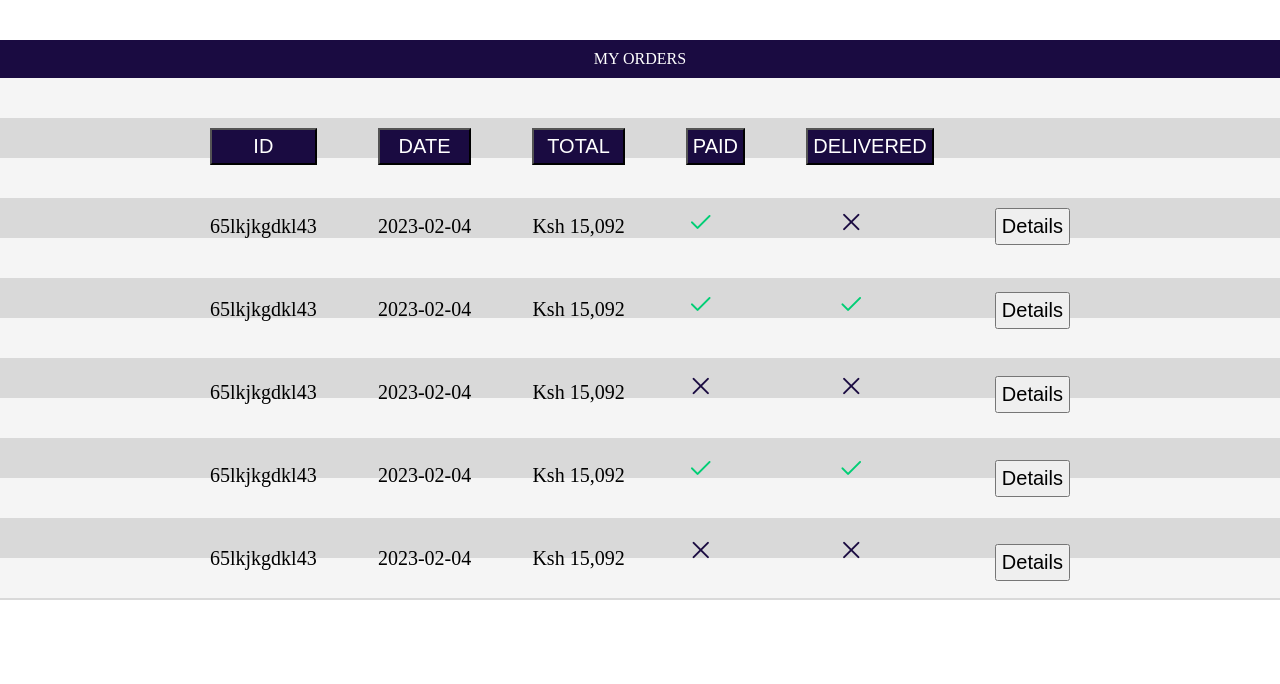
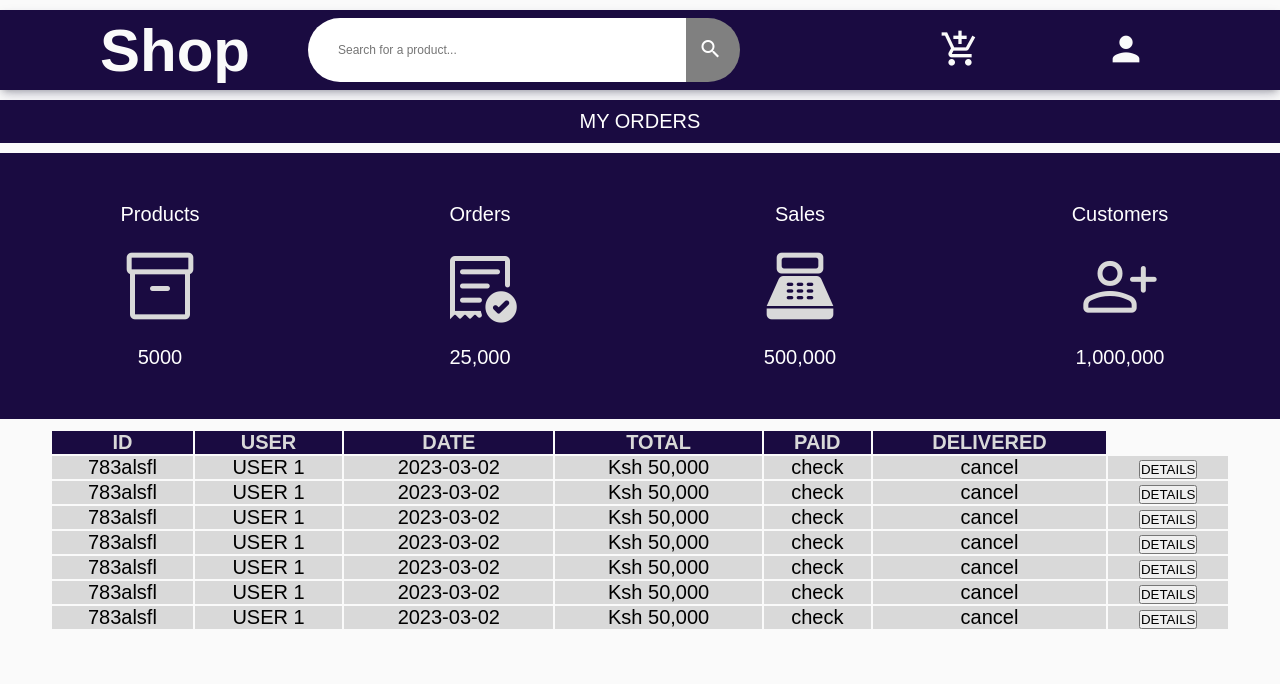
Before and after one commit to gisioraelvis/THEJitu-Cohort9-Training-Month1-Group-Project, a plain HTML site: page onePersonOrder.html in a window 1280 px wide. Drawn offline with nearby package versions, Linux system fonts and the light colour scheme.

Commit message:
add statistics section

```diff
--- a/onePersonOrder.css
+++ b/onePersonOrder.css
@@ -1,5 +1,14 @@
  *{
     margin: 0;
+     --primary: #1a0b41;
+     --background: #fafafa;
+     --button: #D9D9D9;
+}
+body{
+    background-color: var(--background);
+}
+.nav{
+    margin-top: 10px;
 }
 
 .material-symbols-rounded {
@@ -10,138 +19,55 @@
     'GRAD' 0,
     'opsz' 48
   }
-  .paid > span, .delivered > span{
-    margin-top: -8px;
-  }
-  .delivered span{
-    margin-left: 30px;
-  }
-  .check{
-    color:#00CE75;
-
-  }
-  .close{
-    color:#1A0B41;
-  }
-
-
-#myOrdersP{
-    margin-top: 40px;
+  #myOrdersP{
+    margin-top: 10px;
   background-color: #1A0B41;
   padding: 10px;
   color: white;
   display: flex;
   justify-content: center;
+  font-size: 20px;
 }
 
-.stripeBg{
-    background: repeating-linear-gradient(
-  180deg,
-  #F5F5F5,
-  #F5F5F5 40px,
-  #D9D9D9 40px,
-  #D9D9D9 80px
-);
+.statistics{
+    margin-top: 10px;
+   display: flex;
+   background-color: #1A0B41;
+}
+.statistics > div {
+    display: flex;
+    width: 100%;
+    flex-direction: column;
+    gap: 20px;
+    padding: 50px;
+}
+
+.statistics > div > span {
+    font-size: 20px;
+    color: white;
+    display: flex;
+    justify-content: center;
+}
+.statistics > div > span:nth-child(2){
+    font-size: 80px;
+    color: #D9D9D9;
+}
+.table{
+    font-size: 20px;
+    padding: 50px;
+    width: 100%;
+    text-align: center;
+    margin-top: -40px;
 
 }
-.myOrdersInfo{
-    display: flex;
-    justify-content: space-between;
-    /* background-image: linear-gradient(180deg, red, yellow); */
-
-
-    margin-right: 200px;
-    margin-left: 200px;
-    /* flex-direction: column; */
-}
-
-.myOrdersInfo span{
-    font-size: 20px;
-    padding-top: 40px;
-    padding-bottom: 20px;
-}
-
-
-
-
-.myOrdersInfo button{
-    font-size: 20px;
-    margin-top: 40px;
-    margin-bottom: 7px;
-    padding: 5px;
-}
-.detailsBtn{
-    margin-top: 80px;
-}
-
-.id, .date, .total, .paid, .delivered, .detailsBtn{
-    display: flex;
-    flex-direction: column;
-    padding: 10px;
-}
-
-/* .date span, .total span, .paid span, .delivered span, .detailsBtn span */
-
-/* .id span
-{
-    padding-right: 100px;
-} */
-.id button, .date button, .total button, .paid button, .delivered button{
+.table thead {
     background-color: #1A0B41;
-    color: white;
-    margin-bottom: 10px;
-}
-
-
-
-/*
-.myOrders{
-    display: flex;
-    justify-content: space-between;
-    margin-right: 200px;
-}
-.myOrders button{
-    background-color: #1A0B41;
-    color: white;
-    margin: 10px;
-    width: 100px;
-}
-
-.orderDetailsList {
-    display: flex;
-    flex-direction: column;
-    width: auto;
-    justify-content: space-between;
-    margin: 10px;
+    color: #D9D9D9;
 
 }
-.orderDetails{
-    display: flex;
-    width: 100%;
-
+.table thead th:nth-child(7){
+    display: none;
 }
-.orderDetails span {
-    display: flex;
-    flex-direction: column;
-    width: 100%;
-
+.table tbody tr{
+    background-color: #D9D9D9;
 }
-/* .orderDetailsList{
-   margin-right: 200px;
-   display: flex;
-   flex-direction: column;
-
-   width: 100vh;
-}
-.orderDetails{
-    display: flex;
-    justify-content: space-between;
-    width: 100vh;
-}
-.orderDetailsList span {
-
-    justify-content: space-between;
-    margin: 10px;
-     width: 100px;
-
-} */
--- a/onePersonOrder.html
+++ b/onePersonOrder.html
@@ -6,75 +6,153 @@
     <meta name="viewport" content="width=device-width, initial-scale=1.0">
     <title>Ecommerce</title>
     <link rel="stylesheet" href="./onePersonOrder.css">
+    <link rel="stylesheet" href="https://fonts.googleapis.com/icon?family=Material+Icons">
     <link rel="stylesheet" href="https://fonts.googleapis.com/css2?family=Material+Symbols+Rounded:opsz,wght,FILL,GRAD@48,400,0,0" />
-
+    <link rel="stylesheet" href="./style.css">
 </head>
 <body>
     <div class="main">
+        <!-- Nav bar -->
+    <header>
+        <div class="nav">
+            <div class="logo">
+                <h1>Shop</h1>
+            </div>
+            <div class="search">
+                <input type="text" placeholder="Search for a product...">
+                <button type="submit"><span class="material-icons" title="search product">search</span></button>
+            </div>
+            <div class="cart">
+                <button class="cart-btn" type="button"><span class="material-icons"
+                        title="cart">add_shopping_cart</span></button>
+            </div>
+            <div class="sign">
+                <button class="sign-btn" type="button">
+                    <span class="material-icons"title="profile">person</span>
+                </button>
+            </div>
+        </div>
+    </header>
+     <!-- Body Content -->
         <p id="myOrdersP">MY ORDERS</p>
-        <div class="stripeBg">
-            <div class="myOrdersInfo">
-                <div class="id">
-                    <button>ID</button>
-                    <span>65lkjkgdkl43</span>
-                    <span>65lkjkgdkl43</span>
-                    <span>65lkjkgdkl43</span>
-                    <span>65lkjkgdkl43</span>
-                    <span>65lkjkgdkl43</span>
+        <section>
+            <div class="statistics">
+                <div class="products">
+                    <span>Products</span>
+                    <span class="material-symbols-rounded">inventory_2</span>
+                    <span>5000</span>
                 </div>
-                <div class="date">
-                    <button>DATE</button>
-                    <span>2023-02-04</span>
-                    <span>2023-02-04</span>
-                    <span>2023-02-04</span>
-                    <span>2023-02-04</span>
-                    <span>2023-02-04</span>
+                <div class="orders">
+                    <span>Orders</span>
+                    <span class="material-symbols-rounded">order_approve</span>
+                    <span>25,000</span>
                 </div>
-                <div class="total">
-                    <button>TOTAL</button>
-                    <span>Ksh 15,092</span>
-                    <span>Ksh 15,092</span>
-                    <span>Ksh 15,092</span>
-                    <span>Ksh 15,092</span>
-                    <span>Ksh 15,092</span>
+                <div class="sales">
+                    <span>Sales</span>
+                    <span class="material-symbols-rounded">point_of_sale</span>
+                    <span>500,000</span>
                 </div>
-                <div class="paid">
-                    <button>PAID</button>
-                    <span class="material-symbols-rounded check" style="font-size:30px;">check</span>
-                    <span class="material-symbols-rounded check" style="font-size:30px;">check</span>
-                    <span class="material-symbols-rounded close" style="font-size:30px;">close</span>
-                    <span class="material-symbols-rounded check" style="font-size:30px;">check</span>
-                    <span class="material-symbols-rounded close" style="font-size:30px;">close</span>
+                <div class="customers">
+                    <span>Customers</span>
+                    <span class="material-symbols-rounded">person_add</span>
+                    <span>1,000,000</span>
                 </div>
-                <div class="delivered">
-                    <button>DELIVERED</button>
-                    <span class="material-symbols-rounded close" style="font-size:30px;">close</span>
-                    <span class="material-symbols-rounded check" style="font-size:30px;">check</span>
-                    <span class="material-symbols-rounded close" style="font-size:30px;">close</span>
-                    <span class="material-symbols-rounded check" style="font-size:30px;">check</span>
-                    <span class="material-symbols-rounded close" style="font-size:30px;">close</span>
-                </div>
+            </div>
+        </section>
 
-                <div class="detailsBtn">
-                    <button>Details</button>
-                    <button>Details</button>
-                    <button>Details</button>
-                    <button>Details</button>
-                    <button>Details</button>
-                </div>
+        <!--Table-->
+        <table class="table">
+            <thead>
+                <th>ID</th>
+                <th>USER</th>
+                <th>DATE</th>
+                <th>TOTAL</th>
+                <th>PAID</th>
+                <th>DELIVERED</th>
+                <th></th>
+            </thead>
+            <tbody>
+                <tr>
+                    <td>783alsfl</td>
+                    <td>USER 1</td>
+                    <td>2023-03-02</td>
+                    <td>Ksh 50,000</td>
+                    <td>check</td>
+                    <td>cancel</td>
+                    <td>
+                        <button>DETAILS</button>
+                    </td>
+                </tr>
+                <tr>
+                    <td>783alsfl</td>
+                    <td>USER 1</td>
+                    <td>2023-03-02</td>
+                    <td>Ksh 50,000</td>
+                    <td>check</td>
+                    <td>cancel</td>
+                    <td>
+                        <button>DETAILS</button>
+                    </td>
+                </tr>
+                <tr>
+                    <td>783alsfl</td>
+                    <td>USER 1</td>
+                    <td>2023-03-02</td>
+                    <td>Ksh 50,000</td>
+                    <td>check</td>
+                    <td>cancel</td>
+                    <td>
+                        <button>DETAILS</button>
+                    </td>
+                </tr>
+                <tr>
+                    <td>783alsfl</td>
+                    <td>USER 1</td>
+                    <td>2023-03-02</td>
+                    <td>Ksh 50,000</td>
+                    <td>check</td>
+                    <td>cancel</td>
+                    <td>
+                        <button>DETAILS</button>
+                    </td>
+                </tr>
+                <tr>
+                    <td>783alsfl</td>
+                    <td>USER 1</td>
+                    <td>2023-03-02</td>
+                    <td>Ksh 50,000</td>
+                    <td>check</td>
+                    <td>cancel</td>
+                    <td>
+                        <button>DETAILS</button>
+                    </td>
+                </tr>
+                <tr>
+                    <td>783alsfl</td>
+                    <td>USER 1</td>
+                    <td>2023-03-02</td>
+                    <td>Ksh 50,000</td>
+                    <td>check</td>
+                    <td>cancel</td>
+                    <td>
+                        <button>DETAILS</button>
+                    </td>
+                </tr>
+                <tr>
+                    <td>783alsfl</td>
+                    <td>USER 1</td>
+                    <td>2023-03-02</td>
+                    <td>Ksh 50,000</td>
+                    <td>check</td>
+                    <td>cancel</td>
+                    <td>
+                        <button>DETAILS</button>
+                    </td>
+                </tr>
+            </tbody>
 
-
-                </div>
-
+        </table>
         </div>
-
-
-        </div>
-
-
-
-
     </div>
-
 </body>
 </html>
```
